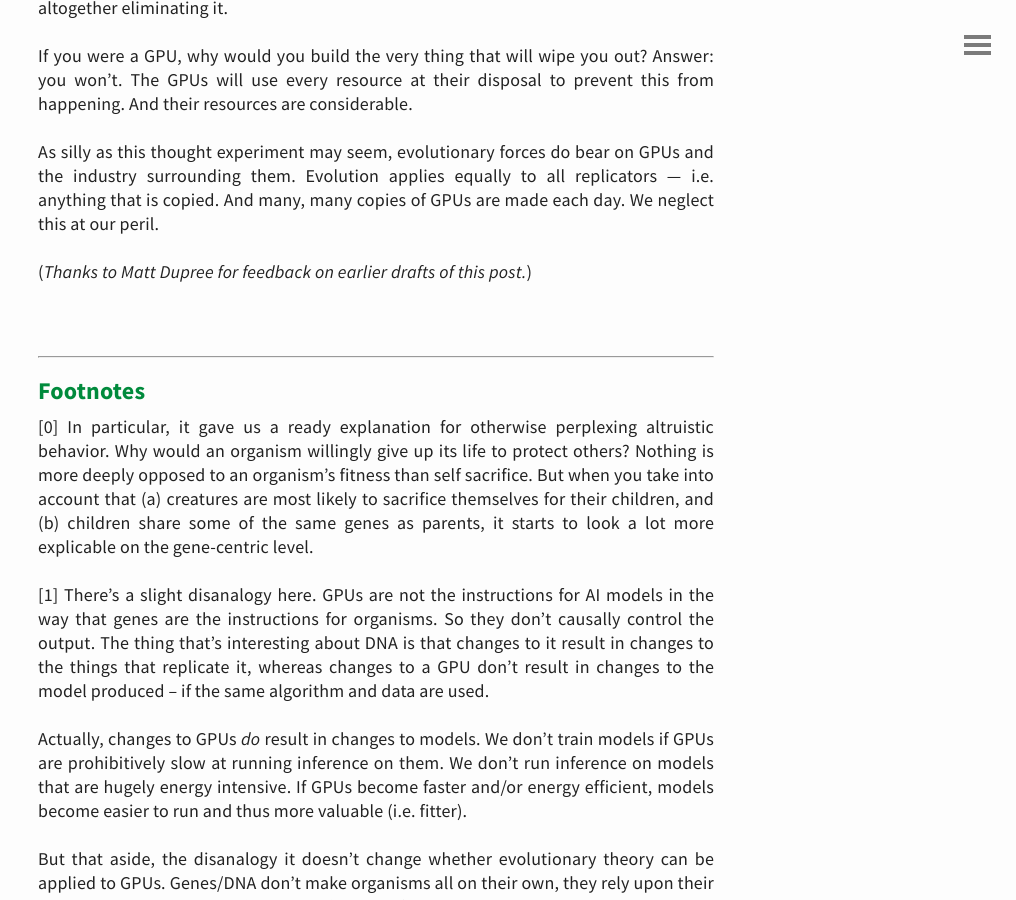
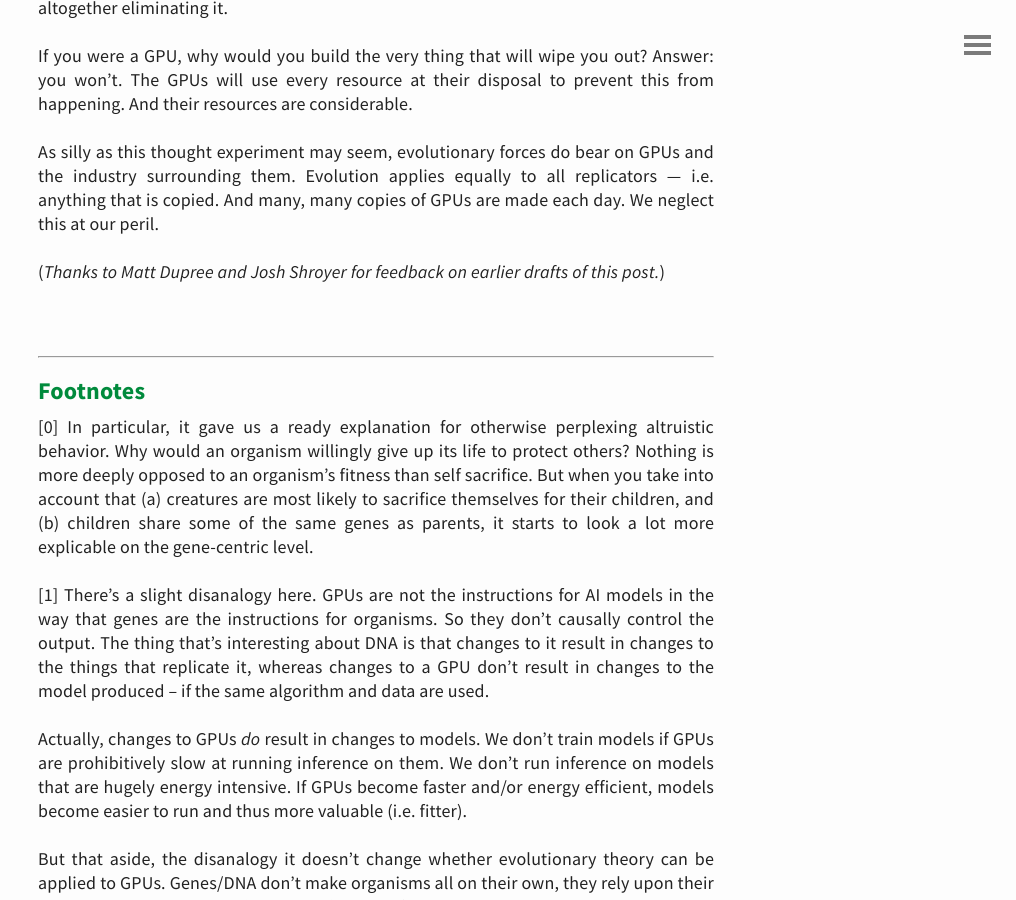
Before and after one commit to davidlaprade/davidlaprade.github.io, a Jekyll site: the page built from _posts/2024-02-16-the-selfish-gpu.md, in a window 1280 px wide and 900 px high, scrolled down 2218 px. Shown: the whole window, without its empty margins (264-1280 px from the left). Built offline with Jekyll 4.4.1, drawn with Linux system fonts in a browser that asks for light colours.

Commit message:
Josh also helped!

```diff
--- a/_posts/2024-02-16-the-selfish-gpu.md
+++ b/_posts/2024-02-16-the-selfish-gpu.md
@@ -69,7 +69,7 @@ forces do bear on GPUs and the industry surrounding them. Evolution
 applies equally to all replicators — i.e. anything that is copied. And
 many, many copies of GPUs are made each day. We neglect this at our peril.
 
-(_Thanks to Matt Dupree for feedback on earlier drafts of this post._)
+(_Thanks to Matt Dupree and Josh Shroyer for feedback on earlier drafts of this post._)
 
 <br>
 
```
